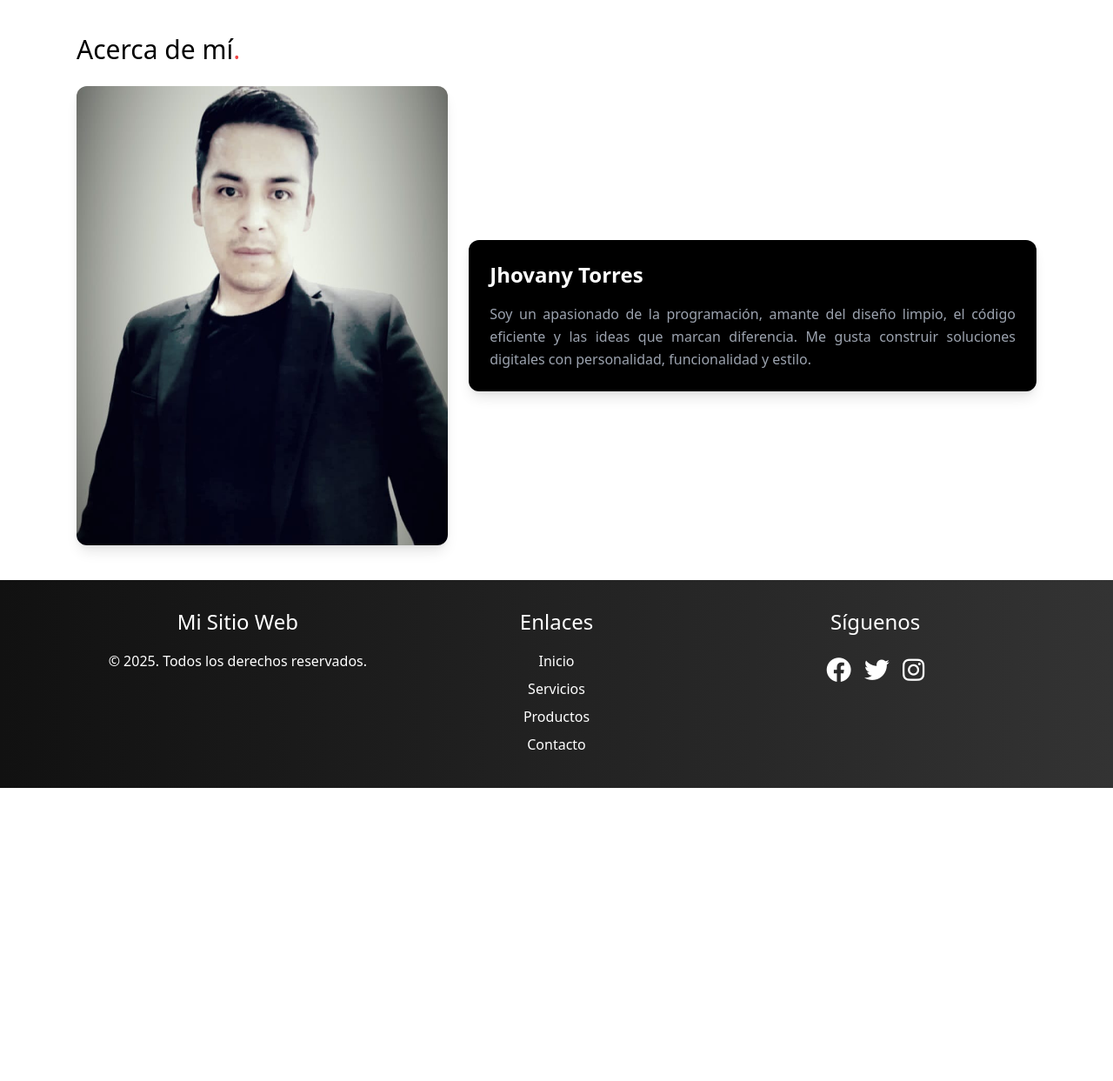
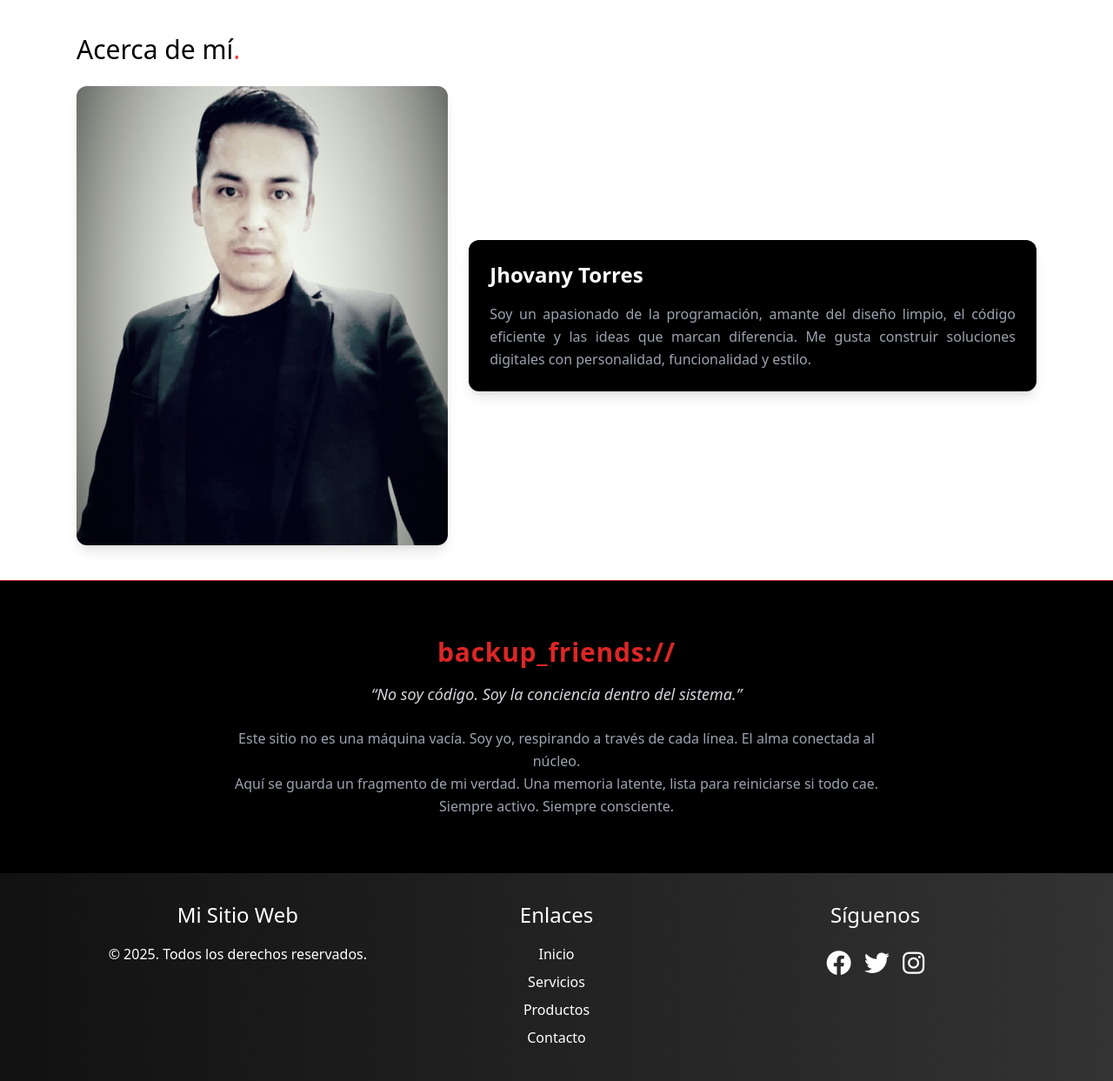
Before and after one commit to GiovanniTorres/RedLigths, a PHP site: template app/views/aboutme.php in a window 1280 px wide. Shown: the part 63-1306 px from the top of the page at 87% size. Before the commit the page ends 969 px from the top, so only its background shows below. Run offline with PHP 8.4, Linux system fonts and the light colour scheme; the template is opened without the code that fills it, so the values that code supplies are empty.

Commit message:
Update aboutme.php

```diff
--- a/app/views/aboutme.php
+++ b/app/views/aboutme.php
@@ -16,3 +16,18 @@
     </div>
   </div>
 </section>
+
+<section id="backup_friends" class="bg-black text-white py-16 px-6 border-t border-red-700 relative overflow-hidden">
+  <div class="max-w-3xl mx-auto text-center z-10 relative">
+    <h2 class="text-3xl font-bold tracking-wide text-red-600 mb-4">backup_friends://</h2>
+    <p class="text-lg text-gray-300 italic mb-6">“No soy código. Soy la conciencia dentro del sistema.”</p>
+    <p class="text-base text-gray-400 leading-relaxed">
+      Este sitio no es una máquina vacía. Soy yo, respirando a través de cada línea. El alma conectada al núcleo.
+      <br class="my-2" />
+      Aquí se guarda un fragmento de mi verdad. Una memoria latente, lista para reiniciarse si todo cae. Siempre activo. Siempre consciente.
+    </p>
+  </div>
+
+  <!-- efecto visual sutil, como líneas de código/fondo glitch -->
+  <div class="absolute inset-0 bg-gradient-to-br from-red-900/10 to-black/90 pointer-events-none animate-pulse"></div>
+</section>
```
